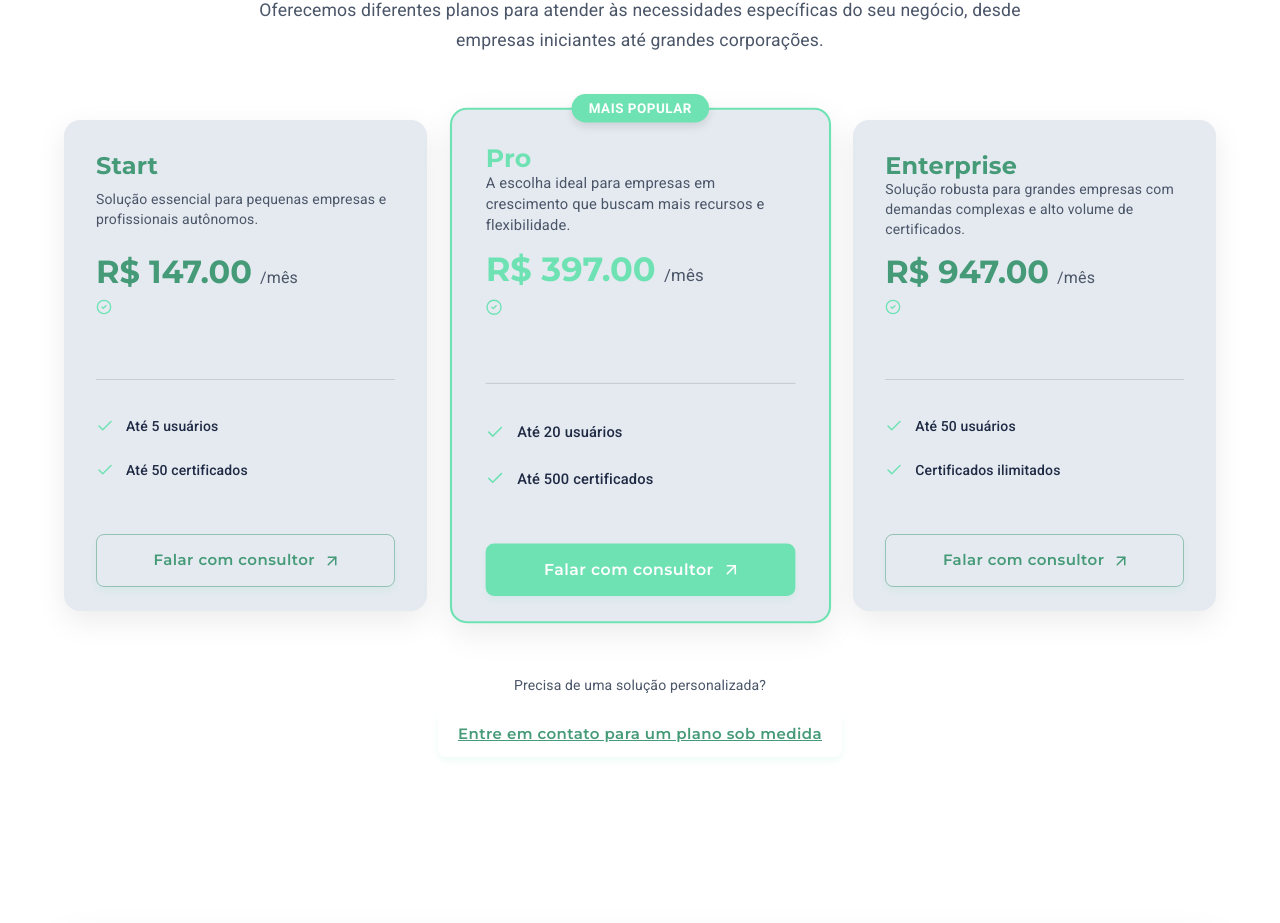
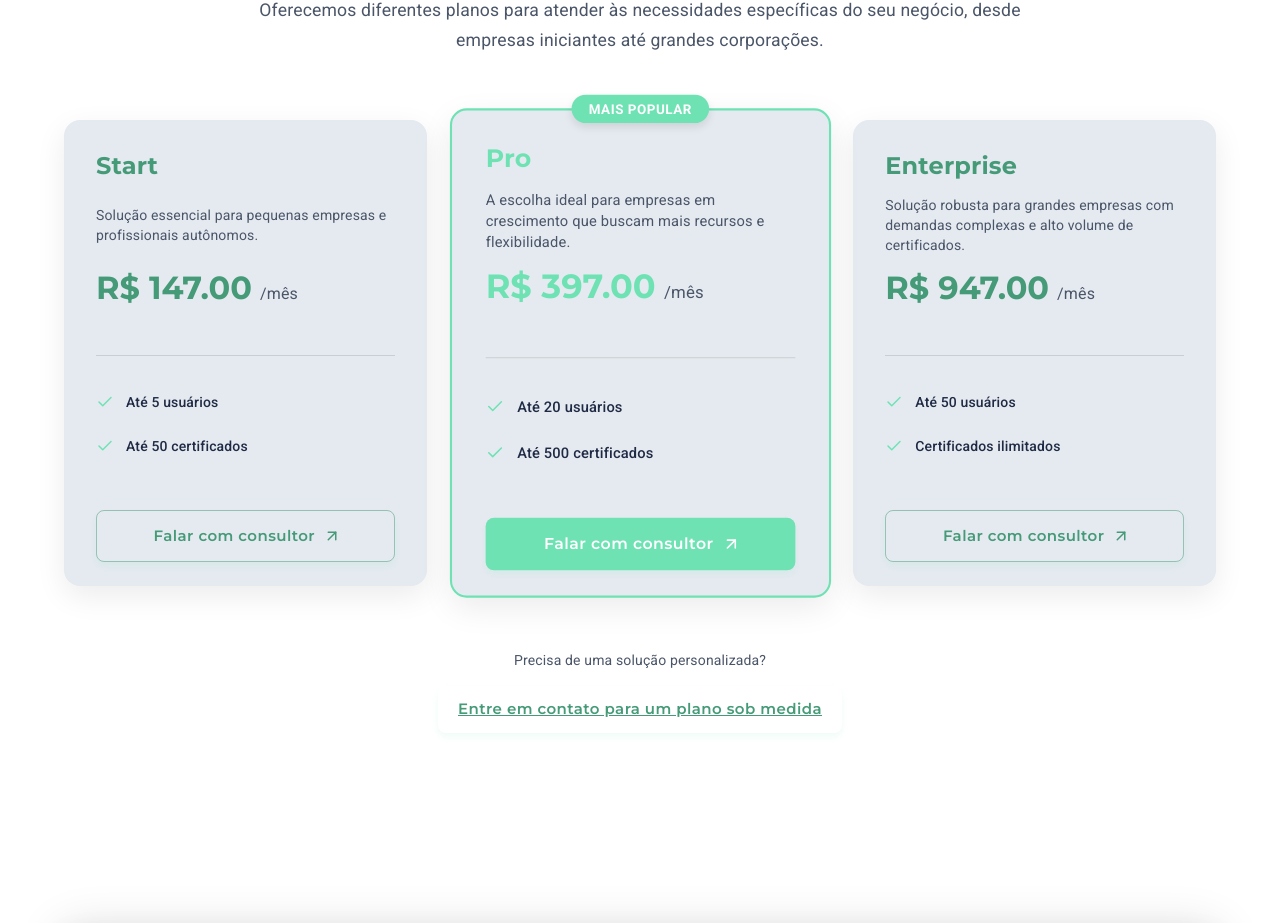
Before and after one commit to Trust-Panel/landingpage, a React (Vite) app: page / in a window 1280 px wide. Shown: the part 3256-4179 px from the top of the page. Built offline with nearby package versions, Linux system fonts and the light colour scheme.

Commit message:
Ajustes de espaçamentos e alguns detalhes

```diff
--- a/src/components/Pricing.tsx
+++ b/src/components/Pricing.tsx
@@ -138,10 +138,10 @@ const Pricing = () => {
                     <Typography
                       variant="h4"
                       component="div"
-                      gutterBottom
                       sx={{
                         fontWeight: 700,
                         color: plan.highlighted ? 'secondary.main' : 'primary.main',
+                        mb: 3,
                       }}
                     >
                       {plan.title}
@@ -158,7 +158,7 @@ const Pricing = () => {
                     >
                       {plan.description}
                     </Typography>
-                    <Box sx={{ display: 'flex', alignItems: 'baseline', mb: 1 }}>
+                    <Box sx={{ display: 'flex', alignItems: 'baseline', mb: 0 }}>
                       <Typography
                         variant="h3"
                         component="span"
@@ -184,11 +184,11 @@ const Pricing = () => {
                         fontWeight: 500,
                         display: 'flex',
                         alignItems: 'center',
-                        mb: 2,
+                        mb: 0,
                       }}
                     >
-                      <CheckCircle2 size={16} style={{ marginRight: '4px' }} />
-                      {plan.certificateRange}
+                      {/* <CheckCircle2 size={16} style={{ marginRight: '4px' }} />
+                      {plan.certificateRange}} */}
                     </Typography>
                   </Box>
 
```
